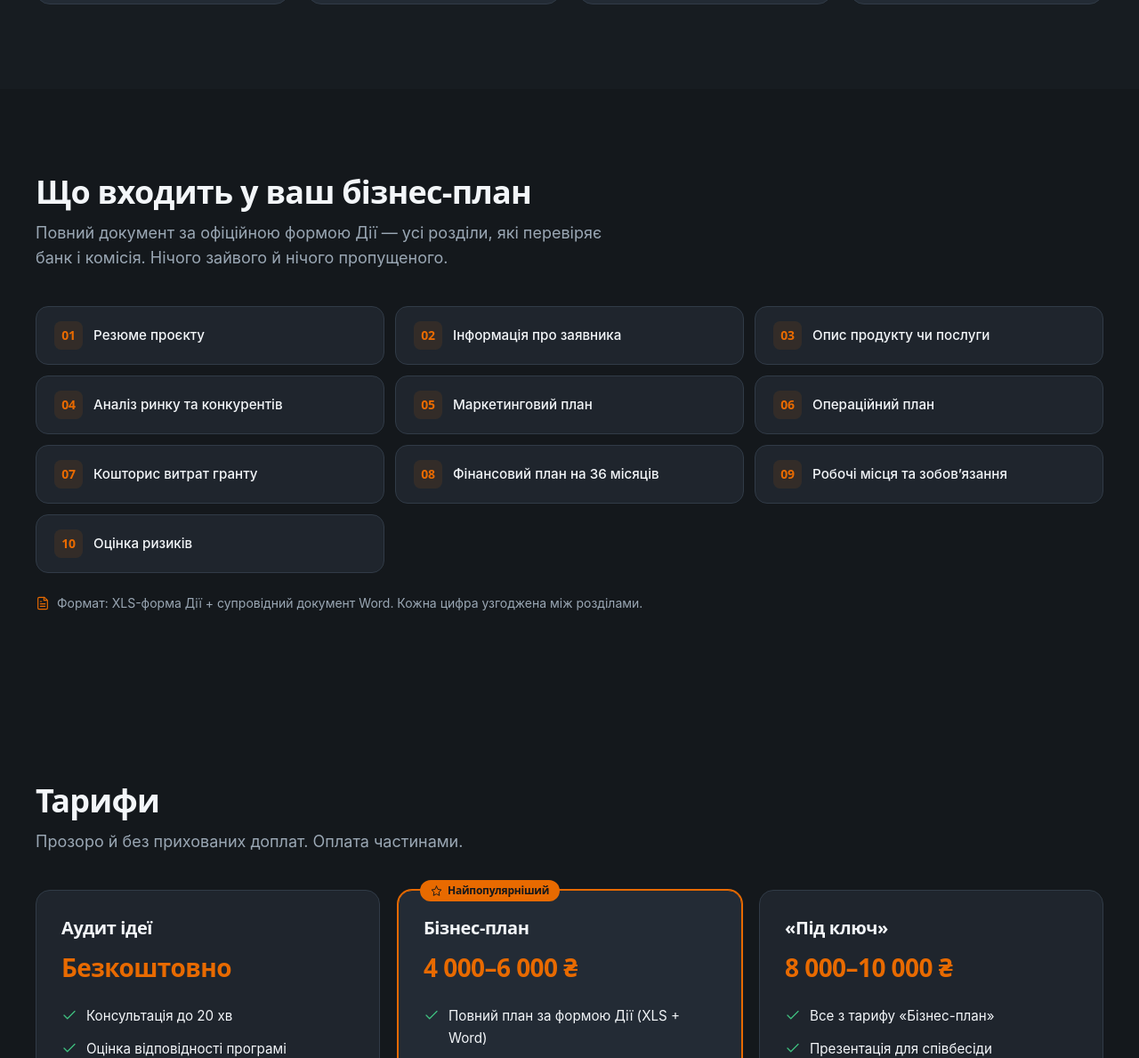
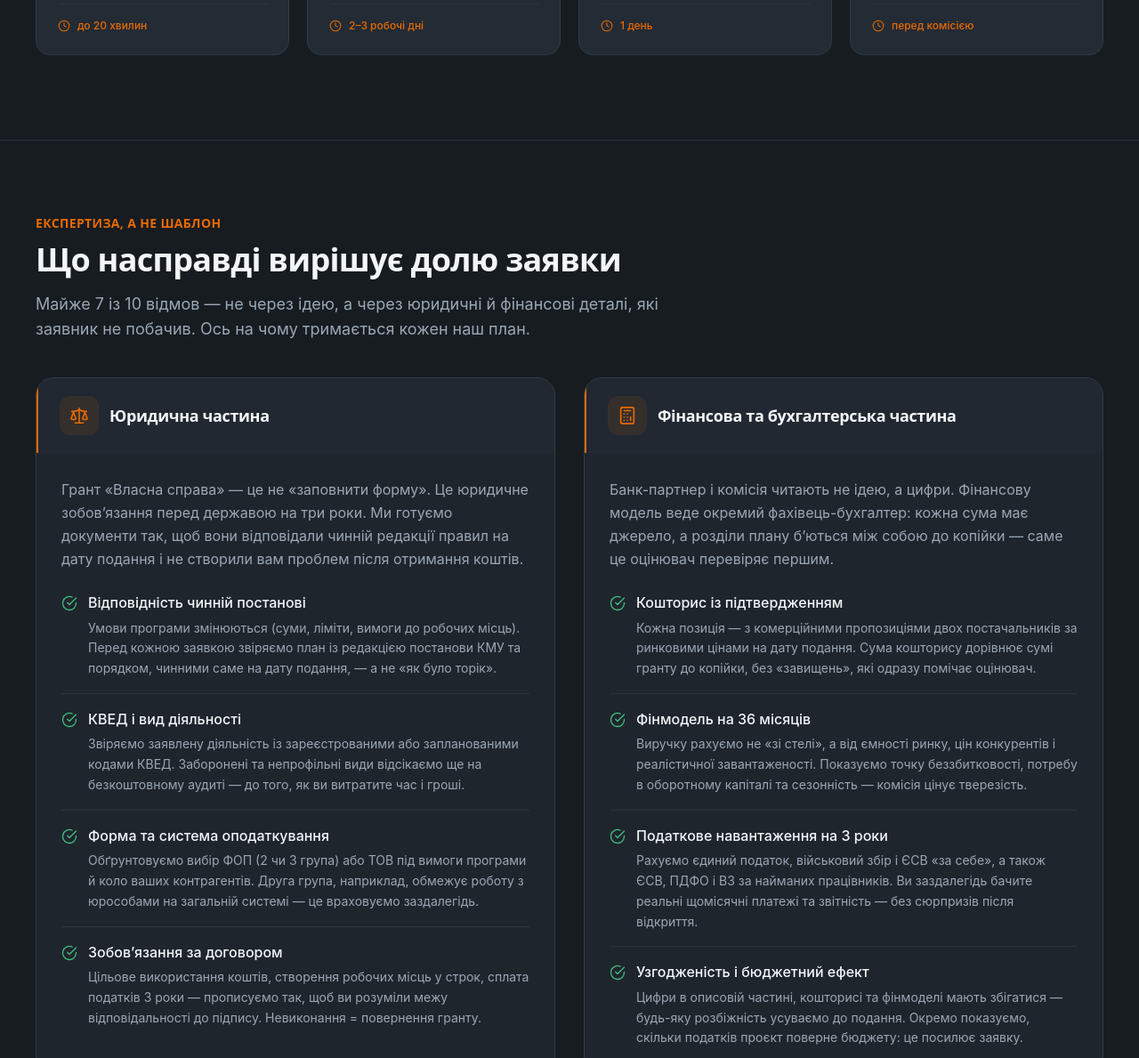
Before and after one commit to IronFill/grantplan, an Astro site: page / in a window 1280 px wide. Shown: the part 2264-3453 px from the top of the page at 89% size. Built offline with nearby package versions, Linux system fonts and the light colour scheme; Astro itself is replaced by a stand-in of ours; animation ran at ten frames a second.

Commit message:
feat: секція експертизи (юрист+фінансист), рівні картки кроків, структурніший пояс статистики
- Expertise.astro: нова секція «Що насправді вирішує долю заявки» — дві
  колони з предметним юридичним і фінансово-бухгалтерським текстом
  (постанова, КВЕД, форма оподаткування, зобов'язання; кошторис, фінмодель,
  ЄСВ/ПДФО, узгодженість). Демонструє експертизу, а не загальні обіцянки
- Method: картки кроків тепер рівної висоти з чипом тривалості (до 20 хв /
  2-3 дні / 1 день / перед комісією) — прибрано порожнечу знизу
- StatsBelt: більші цифри + вертикальні роздільники між метриками

Co-Authored-By: Claude Opus 4.8 <noreply@anthropic.com>
Claude-Session: https://claude.ai/code/session_01VYjSGqzTnh142tj8P83d6u

```diff
--- /dev/null
+++ b/src/components/Expertise.astro
@@ -0,0 +1,101 @@
+---
+import Icon from './Icon.astro';
+
+// Дві «колони» експертизи. Текст навмисно предметний — демонструє
+// знання специфіки програми, а не загальні обіцянки.
+const legal = {
+  icon: 'scale',
+  tag: 'Юридична частина',
+  lead:
+    'Грант «Власна справа» — це не «заповнити форму». Це юридичне зобов’язання перед державою на три роки. Ми готуємо документи так, щоб вони відповідали чинній редакції правил на дату подання і не створили вам проблем після отримання коштів.',
+  points: [
+    {
+      t: 'Відповідність чинній постанові',
+      d: 'Умови програми змінюються (суми, ліміти, вимоги до робочих місць). Перед кожною заявкою звіряємо план із редакцією постанови КМУ та порядком, чинними саме на дату подання, — а не «як було торік».',
+    },
+    {
+      t: 'КВЕД і вид діяльності',
+      d: 'Звіряємо заявлену діяльність із зареєстрованими або запланованими кодами КВЕД. Заборонені та непрофільні види відсікаємо ще на безкоштовному аудиті — до того, як ви витратите час і гроші.',
+    },
+    {
+      t: 'Форма та система оподаткування',
+      d: 'Обґрунтовуємо вибір ФОП (2 чи 3 група) або ТОВ під вимоги програми й коло ваших контрагентів. Друга група, наприклад, обмежує роботу з юрособами на загальній системі — це враховуємо заздалегідь.',
+    },
+    {
+      t: 'Зобов’язання за договором',
+      d: 'Цільове використання коштів, створення робочих місць у строк, сплата податків 3 роки — прописуємо так, щоб ви розуміли межу відповідальності до підпису. Невиконання = повернення гранту.',
+    },
+  ],
+};
+
+const finance = {
+  icon: 'calculator',
+  tag: 'Фінансова та бухгалтерська частина',
+  lead:
+    'Банк-партнер і комісія читають не ідею, а цифри. Фінансову модель веде окремий фахівець-бухгалтер: кожна сума має джерело, а розділи плану б’ються між собою до копійки — саме це оцінювач перевіряє першим.',
+  points: [
+    {
+      t: 'Кошторис із підтвердженням',
+      d: 'Кожна позиція — з комерційними пропозиціями двох постачальників за ринковими цінами на дату подання. Сума кошторису дорівнює сумі гранту до копійки, без «завищень», які одразу помічає оцінювач.',
+    },
+    {
+      t: 'Фінмодель на 36 місяців',
+      d: 'Виручку рахуємо не «зі стелі», а від ємності ринку, цін конкурентів і реалістичної завантаженості. Показуємо точку беззбитковості, потребу в оборотному капіталі та сезонність — комісія цінує тверезість.',
+    },
+    {
+      t: 'Податкове навантаження на 3 роки',
+      d: 'Рахуємо єдиний податок, військовий збір і ЄСВ «за себе», а також ЄСВ, ПДФО і ВЗ за найманих працівників. Ви заздалегідь бачите реальні щомісячні платежі та звітність — без сюрпризів після відкриття.',
+    },
+    {
+      t: 'Узгодженість і бюджетний ефект',
+      d: 'Цифри в описовій частині, кошторисі та фінмоделі мають збігатися — будь-яку розбіжність усуваємо до подання. Окремо показуємо, скільки податків проєкт поверне бюджету: це посилює заявку.',
+    },
+  ],
+};
+
+const cols = [legal, finance];
+---
+<section class="py-14 md:py-20 border-t border-border/70 bg-surface/30">
+  <div class="container-site">
+    <div class="reveal max-w-3xl">
+      <span class="text-accent font-display font-semibold text-sm uppercase tracking-wide">Експертиза, а не шаблон</span>
+      <h2 class="mt-2 text-3xl sm:text-4xl">Що насправді вирішує долю заявки</h2>
+      <p class="mt-4 text-muted text-lg">
+        Майже 7 із 10 відмов — не через ідею, а через юридичні й фінансові деталі, які заявник не побачив. Ось на чому тримається кожен наш план.
+      </p>
+    </div>
+
+    <div class="mt-10 grid lg:grid-cols-2 gap-6 lg:gap-8">
+      {cols.map((c) => (
+        <div class="reveal rounded-[20px] bg-surface border border-border overflow-hidden">
+          <div class="flex items-center gap-3 border-l-2 border-accent bg-raised/60 px-6 py-5">
+            <span class="inline-grid place-items-center w-11 h-11 rounded-xl bg-accent/10 text-accent shrink-0">
+              <Icon name={c.icon} size={22} />
+            </span>
+            <span class="font-display font-semibold text-lg">{c.tag}</span>
+          </div>
+          <div class="p-6 md:p-7">
+            <p class="text-muted leading-relaxed">{c.lead}</p>
+            <ul class="mt-6 divide-y divide-border/70">
+              {c.points.map((p) => (
+                <li class="py-4 first:pt-0 last:pb-0">
+                  <div class="flex items-start gap-3">
+                    <Icon name="check-circle" size={18} class="text-success shrink-0 mt-1" />
+                    <div>
+                      <div class="font-medium">{p.t}</div>
+                      <p class="mt-1 text-sm text-muted leading-relaxed">{p.d}</p>
+                    </div>
+                  </div>
+                </li>
+              ))}
+            </ul>
+          </div>
+        </div>
+      ))}
+    </div>
+
+    <p class="reveal mt-8 text-sm text-muted max-w-3xl">
+      Саме тому над планом працюють двоє: юрист відповідає за відповідність вимогам і захист, фінансист — за цифри, що витримують перевірку банку. Один підрядник замість «універсала», який знає все потроху.
+    </p>
+  </div>
+</section>
--- a/src/components/Method.astro
+++ b/src/components/Method.astro
@@ -7,24 +7,28 @@ const steps = [
     icon: 'shield-check',
     title: 'Аудит (безкоштовно)',
     text: 'До 20 хвилин чесно кажемо: проходить ідея під умови програми чи ні, і що виправити. Якщо шансів немає — не беремо гроші.',
+    time: 'до 20 хвилин',
   },
   {
     n: '02',
     icon: 'calculator',
     title: 'Розрахунок',
     text: 'Бізнес-план за формою Дії: кошторис із комерційними пропозиціями, фінмодель на 36 місяців, податки, точка беззбитковості. Кожна цифра має джерело.',
+    time: '2–3 робочі дні',
   },
   {
     n: '03',
     icon: 'file-text',
     title: 'Подання',
     text: 'Переносимо у XLS-форму, перевіряємо КВЕДи й поля, супроводжуємо подачу через Дію з вашим підписом.',
+    time: '1 день',
   },
   {
     n: '04',
     icon: 'mic',
     title: 'Співбесіда',
     text: 'Репетируємо захист плану: типові питання, ваші відповіді своїми словами. План ви знатимете як власний — бо він і є ваш.',
+    time: 'перед комісією',
   },
 ];
 ---
@@ -36,9 +40,9 @@ const steps = [
       <p class="mt-3 text-muted text-lg">Прозорий процес: ви завжди розумієте, що відбувається і чому.</p>
     </div>
 
-    <ol class="mt-12 grid md:grid-cols-4 gap-5 relative">
+    <ol class="mt-12 grid md:grid-cols-4 gap-5 relative items-stretch">
       {steps.map((s, i) => (
-        <li class="reveal card-hover relative rounded-[16px] bg-raised border border-border p-6" style={`transition-delay:${i * 60}ms`}>
+        <li class="reveal card-hover relative flex flex-col rounded-[16px] bg-raised border border-border p-6" style={`transition-delay:${i * 60}ms`}>
           <div class="flex items-center justify-between">
             <span class="inline-grid place-items-center w-11 h-11 rounded-xl bg-accent/10 text-accent">
               <Icon name={s.icon} size={22} />
@@ -46,7 +50,10 @@ const steps = [
             <span class="font-display font-extrabold text-2xl text-border">{s.n}</span>
           </div>
           <h3 class="mt-5 text-lg font-display font-semibold">{s.title}</h3>
-          <p class="mt-2.5 text-sm text-muted leading-relaxed">{s.text}</p>
+          <p class="mt-2.5 text-sm text-muted leading-relaxed flex-1">{s.text}</p>
+          <div class="mt-5 pt-4 border-t border-border/70 flex items-center gap-2 text-xs font-medium text-accent">
+            <Icon name="clock" size={14} /> {s.time}
+          </div>
         </li>
       ))}
     </ol>
--- a/src/components/StatsBelt.astro
+++ b/src/components/StatsBelt.astro
@@ -12,14 +12,14 @@ const stats = [
 ];
 ---
 <section class="py-12 md:py-16 border-y border-border/70 bg-surface/40">
-  <div class="container-site grid grid-cols-2 lg:grid-cols-4 gap-x-6 gap-y-8">
-    {stats.map((s) => (
-      <div class="reveal text-center lg:text-left">
+  <div class="container-site grid grid-cols-2 lg:grid-cols-4 gap-y-8">
+    {stats.map((s, i) => (
+      <div class={`reveal text-center lg:text-left px-4 sm:px-6 ${i % 2 === 1 ? 'border-l border-border/60' : ''} ${i > 0 ? 'lg:border-l lg:border-border/60' : ''}`}>
         <div
-          class="font-display font-extrabold text-2xl sm:text-3xl lg:text-[2rem] text-accent"
+          class="font-display font-extrabold text-3xl sm:text-4xl lg:text-[2.5rem] leading-none text-accent tabular-nums"
           {...(s.to != null ? { 'data-counter': '', 'data-to': s.to, 'data-prefix': s.prefix ?? '', 'data-suffix': s.suffix ?? '' } : {})}
         >{s.value}</div>
-        <div class="mt-1.5 text-sm text-muted max-w-[16rem] mx-auto lg:mx-0">{s.label}</div>
+        <div class="mt-2.5 text-sm text-muted max-w-[16rem] mx-auto lg:mx-0 leading-snug">{s.label}</div>
       </div>
     ))}
   </div>
--- a/src/pages/index.astro
+++ b/src/pages/index.astro
@@ -6,6 +6,7 @@ import Hero from '../components/Hero.astro';
 import StatsBelt from '../components/StatsBelt.astro';
 import WhyRejected from '../components/WhyRejected.astro';
 import Method from '../components/Method.astro';
+import Expertise from '../components/Expertise.astro';
 import PlanContents from '../components/PlanContents.astro';
 import Pricing from '../components/Pricing.astro';
 import CaseTeaser from '../components/CaseTeaser.astro';
@@ -54,6 +55,7 @@ const serviceSchema = {
   <StatsBelt />
   <WhyRejected />
   <Method />
+  <Expertise />
   <PlanContents />
   <Pricing />
   <CaseTeaser />
```
